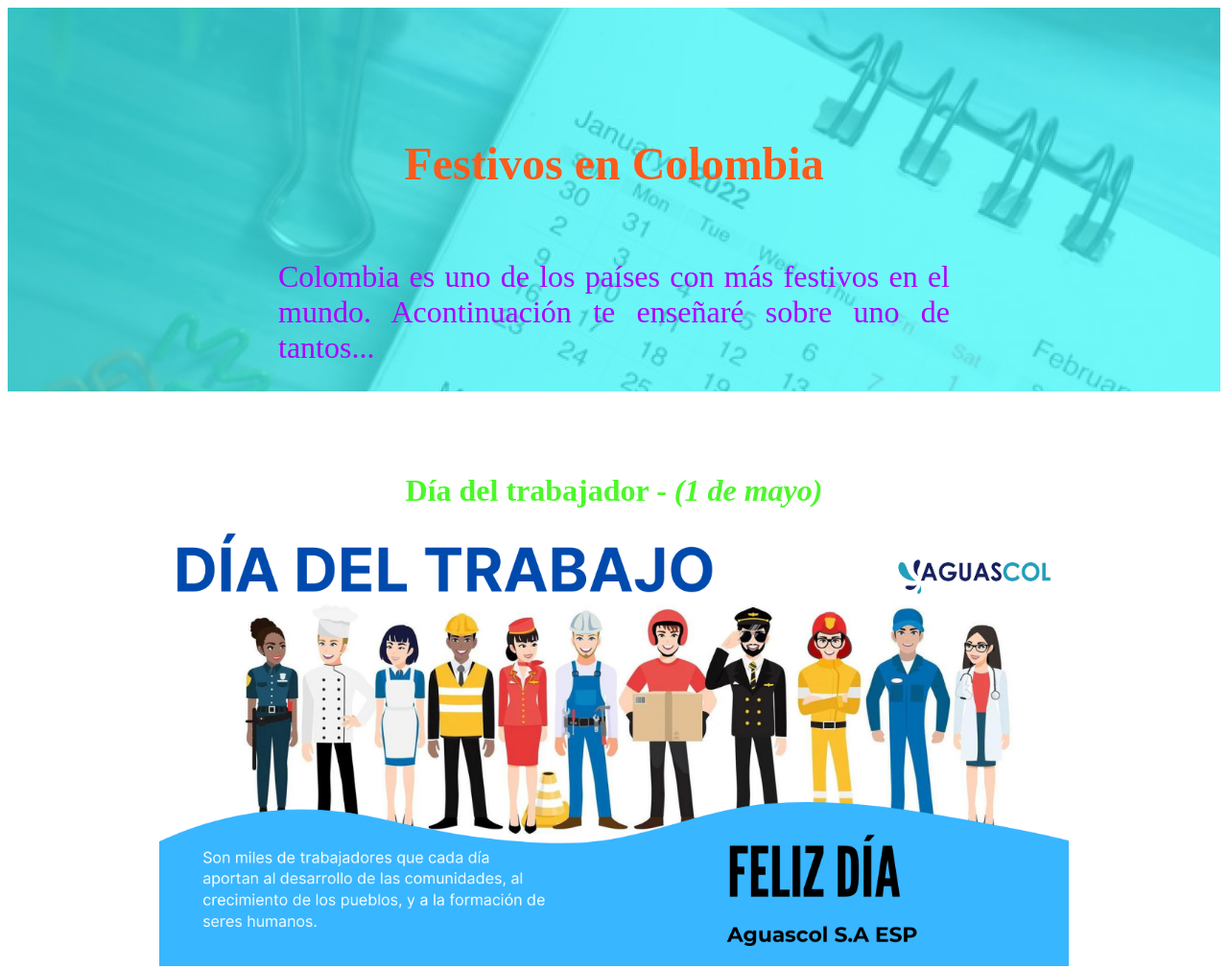
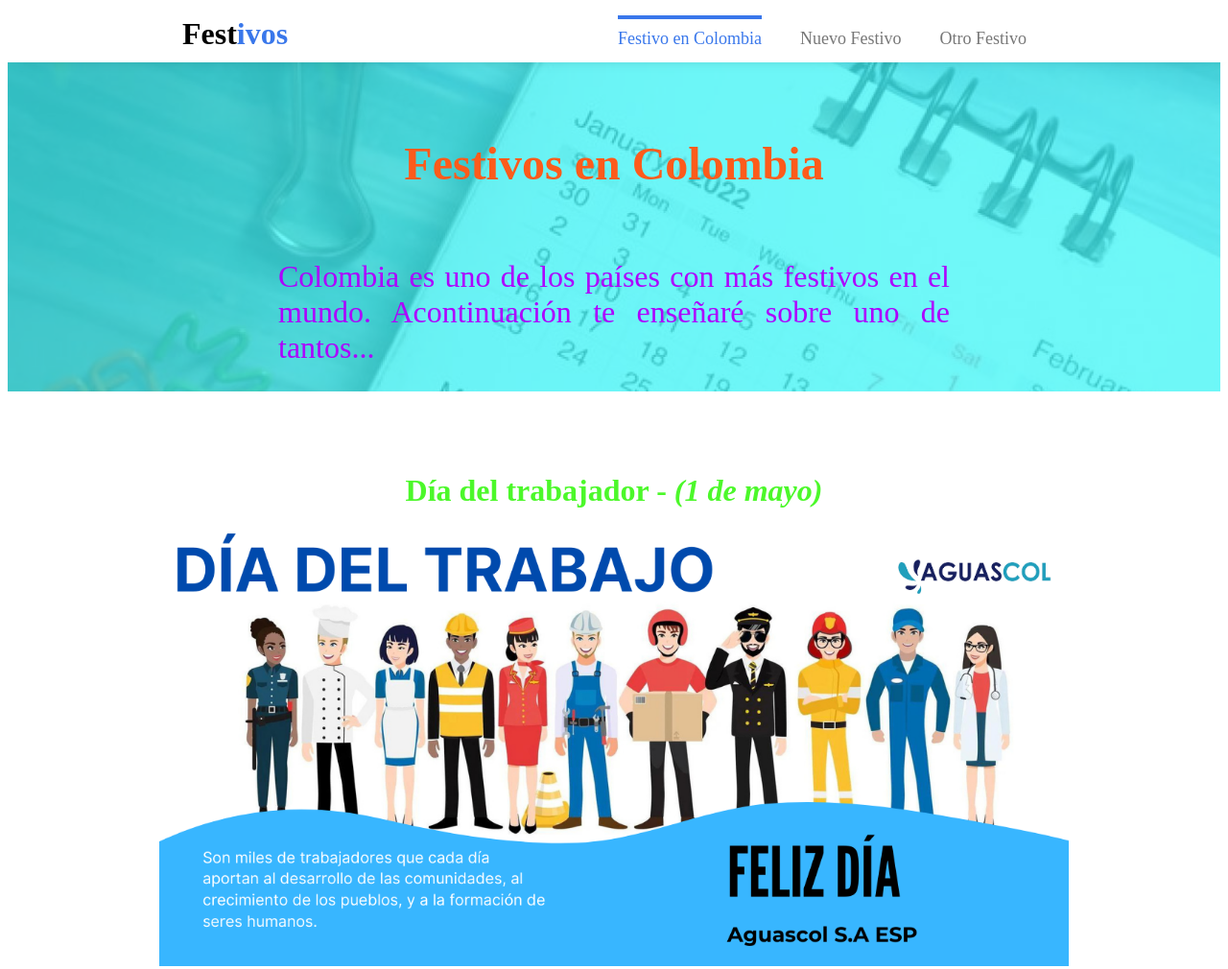
Before and after one commit to Zeta-exe/Festivos, a plain HTML site: page index.html in a window 1280 px wide. Shown: the top 1010 px of the page at 96% size. Drawn offline with Linux system fonts and the light colour scheme.

Commit message:
Añadiendo mejoras en css

```diff
--- a/estilos.css
+++ b/estilos.css
@@ -3,6 +3,117 @@
 }
 
 
+/*Header*/
+
+header{
+    position: fixed;
+    top: 0;
+    left: 0;
+    width: 100%;
+    height: 65px;
+    background-color: #ffffff;
+    box-shadow: 0 4px 25px -22px black;
+    z-index: 2;
+}
+
+.contenedor-header{
+    max-width: 900px;
+    margin: auto;
+    display: flex;
+    justify-content: space-between;
+}
+
+.logo{
+    height: 70px;
+    display: flex;
+    justify-content: center;
+    align-items: center;
+}
+
+.logo h1{
+    color:#000000;
+}
+
+.logo h1 b{
+    color: var(--color-dominante);
+}
+
+
+.menu{
+    height: 70px;
+}
+
+.menu nav{
+    height: 100%;
+}
+
+.menu nav ul{
+    height: 100%;
+    display: flex;
+    list-style: none;
+
+}
+
+.menu nav ul li{
+    height: 70%;
+    margin: 0px 20px;
+    display: flex;
+    justify-content: center;
+    align-items: center;
+    position: relative;
+}
+
+
+.menu-selected:before{
+    content: '';
+    width: 100%;
+    height: 4px;
+    background-color: var(--color-dominante);
+    position: absolute;
+    top: 0;
+    left: 0;
+}
+
+.menu nav ul li a{
+    color: #777777;
+    transition: color 300ms;
+    font-size: 18px;
+}
+.menu nav ul li a:hover{
+    color: var(--color-dominante);
+}
+
+.menu .text-menu-selected{
+    color: var(--color-dominante);
+
+}
+
+.menu nav ul li a i{
+    display: none;
+}
+
+#icon-menu{
+    width: 50px;
+    height: 50px;
+    position: absolute;
+    right: 20px;
+    top: 10px;
+    padding: 5px;
+    font-size: 20px;
+    background-color: #e9e9e9fa;
+    border-radius: 100%;
+    color: #787878;
+    display: none;
+    justify-content: center;
+    align-items: center;
+    cursor: pointer;
+}
+
+#icon-menu:hover{
+    opacity: 0.7;
+}
+
+/*PORTADA*/
 
 .Portada{
     width: 100%;
@@ -125,3 +236,7 @@ img{
     width: auto;
     max-width: 900px;
 }
+
+a{
+    text-decoration: none;
+}
--- a/index.html
+++ b/index.html
@@ -9,6 +9,33 @@
 </head>
 <body>
 
+    <header>
+
+        <div class="contenedor-header">
+            <div class="logo">
+
+                <h1>Fest<b>ivos</b></h1>
+            </div>
+            <div class="menu" id="show-menu">
+
+                <nav>
+                    <ul>
+                        <li class="menu-selected"><a href="./index.html" class="text-menu-selected"><i class=" icon-menu"></i>Festivo en Colombia</a></li>
+                        <li><a href="./otro-festivo.html"><i class="k icon-menu"></i>Nuevo Festivo</a></li>
+                        <li><a href="./festivo-nuevo.html"><i
+                                    class="icon-menu"></i>Otro Festivo</a></li>
+                    </ul>
+                </nav>
+
+            </div>
+
+        </div>
+
+        <div id="icon-menu">
+            <i class="fa-solid fa-bars"></i>
+        </div>
+
+    </header>
 
    <div class="Portada">
         <div class="portada-info">
```
Also changed, not shown: festivo-nuevo.html (+42 -5 lines), otro-festivo.html (+49 -6 lines).
